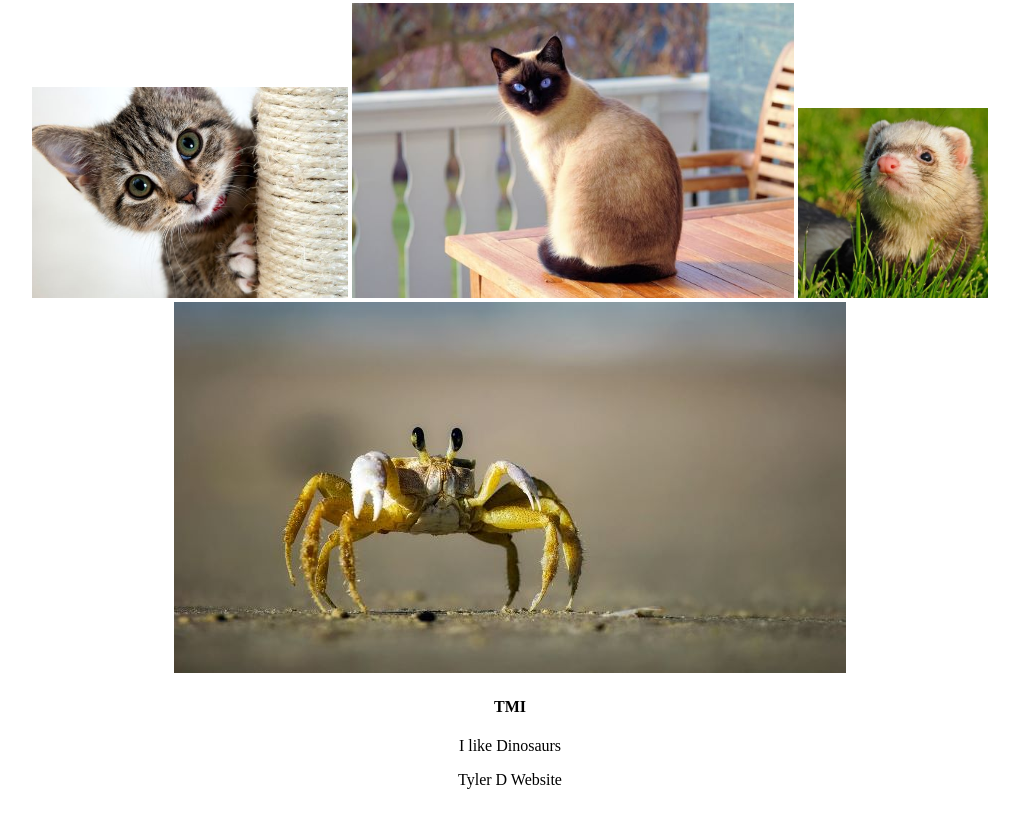
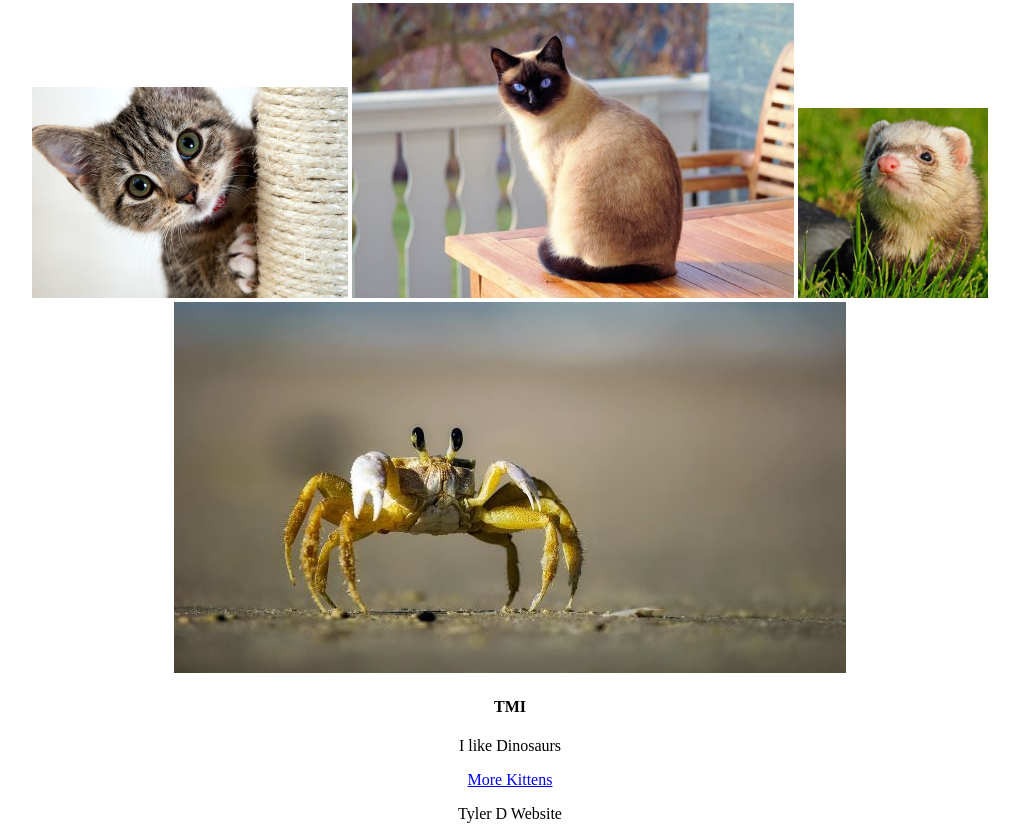
Before and after one commit to tdewolfe-github/website, a plain HTML site: page index.html in a window 1280 px wide. Shown: the part 673-1512 px from the top of the page, without its empty margins (130-1149 px from the left). Before the commit the page ends 1478 px from the top, so only its background shows below. Drawn offline with Linux system fonts and the light colour scheme.

Commit message:
Update index.html

```diff
--- a/index.html
+++ b/index.html
@@ -43,6 +43,7 @@
               </ol>
           </ul>
       </section>
+<!--Images Section-->
       <img src="images/kittenpeaking.jpg" alt="Cutie Cat" width="25%" height="25%"/>
       <img src="images/ragdollcat.jpg" alt="Ragdoll Cat" width="35%" height="35%"/>
       <img src="images/ferret.jpg" alt="Ferret" width="15%" height="15%" />
@@ -51,6 +52,8 @@
 <!--Too Much Information-->
   <h4>TMI</h4>
   <p>I like Dinosaurs</p>
+<!--Link Section-->
+<a href="https://sydneydogsandcatshome.org/eight-reasons-to-adopt-two-kittens/" target="_blank">More Kittens</a>
 <!--I'm Sorry-->
 
 <!--Footer-->
```
